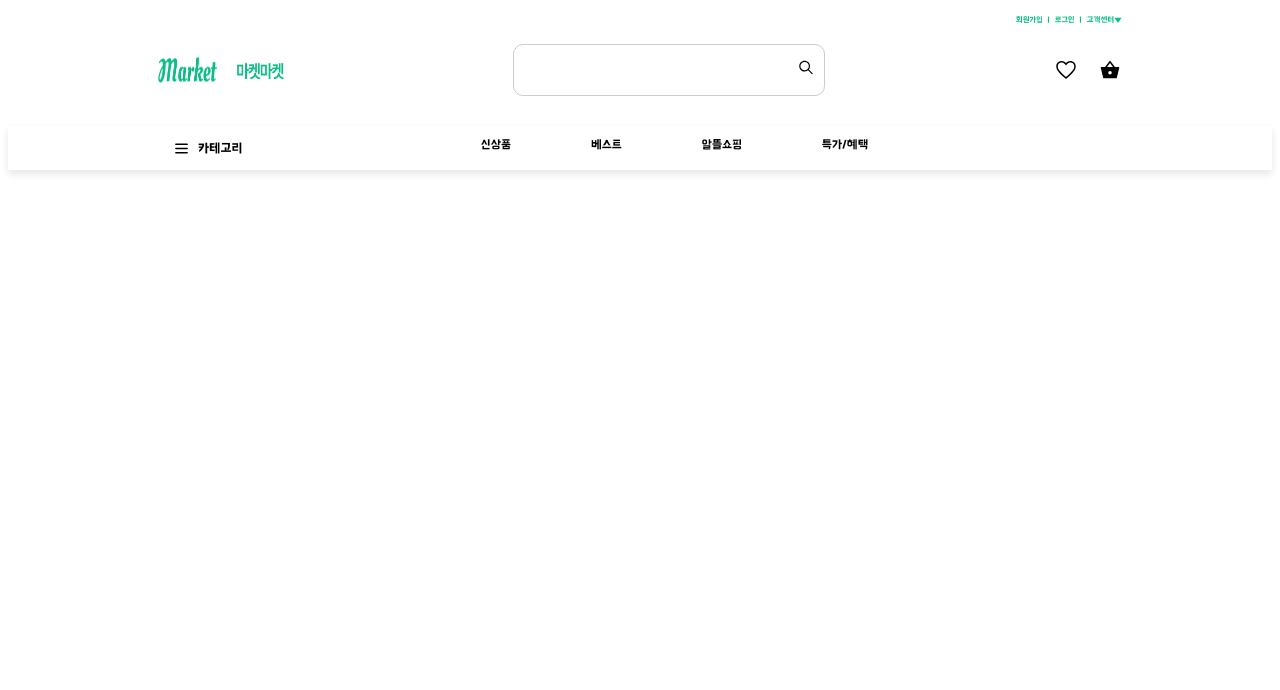
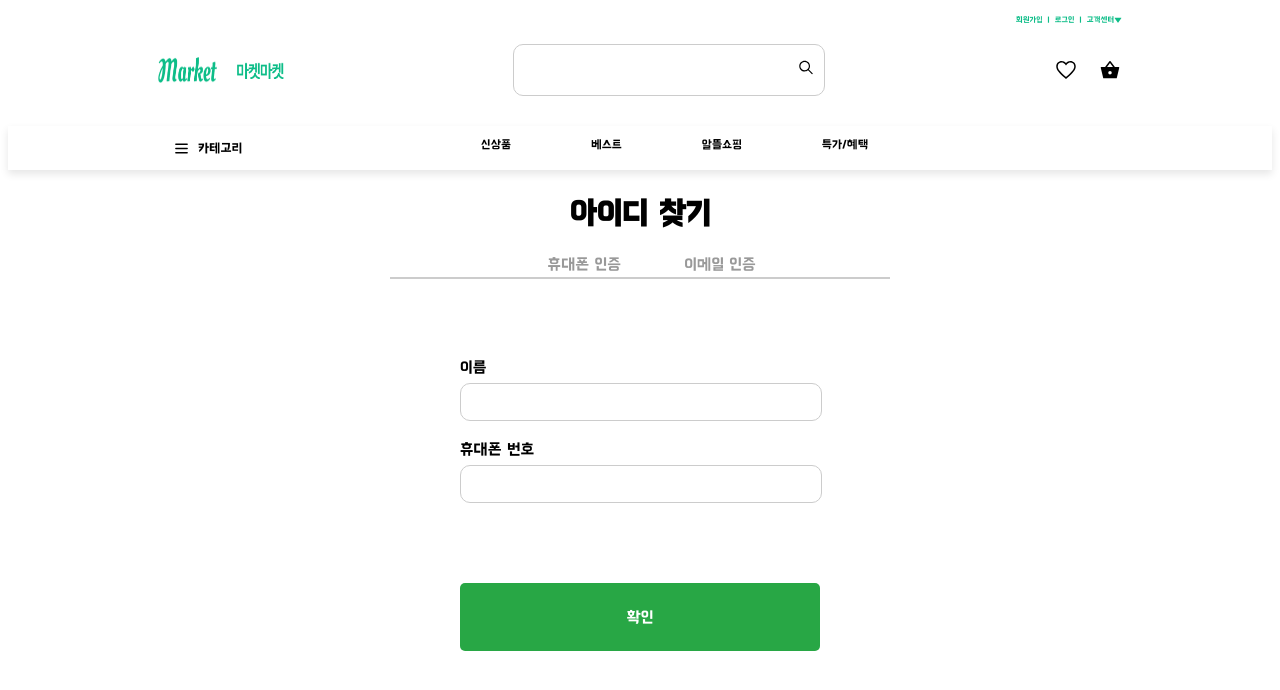
Before and after one commit to ecomerce-market/front, a Next.js app: page /findId in a window 1280 px wide. Shown: the top 690 px of the page. Built offline with nearby package versions, Linux system fonts and the light colour scheme.

Commit message:
[Feat] 아이디찾기 페이지 생성

```diff
--- a/src/app/findId/findId.module.scss
+++ b/src/app/findId/findId.module.scss
@@ -0,0 +1,57 @@
+.formWrapper {
+  h2 {
+    font-size: 32px;
+  }
+  display: flex;
+  flex-direction: column;
+  justify-items: start;
+  align-items: center;
+  width: 494px;
+  margin: 0 auto;
+
+  .tabBar {
+    width: 500px;
+    display: flex;
+    justify-content: center;
+    gap: 40px;
+    padding-bottom: 5px;
+    border-bottom: 2px solid var(--black-200);
+    .phone {
+      text-align: center;
+      width: 120px;
+      color: var(--black-400);
+      &:hover {
+        color: var(--main-color);
+      }
+      &:focus {
+        color: var(--main-color);
+      }
+      &:active {
+        color: var(--main-color);
+      }
+    }
+    .email {
+      color: var(--black-400);
+    }
+  }
+
+  .phoneWrapper {
+    width: 360px;
+    display: flex;
+    flex-direction: column;
+    gap: 20px;
+    padding: 80px 0;
+    label {
+      display: flex;
+      flex-direction: column;
+      gap: 8px;
+    }
+  }
+
+  .OneBtn {
+    &:disabled {
+      color: var(--black-200);
+      background: var(--white);
+    }
+  }
+}
--- a/src/app/findId/findId.tsx
+++ b/src/app/findId/findId.tsx
@@ -1,10 +1,80 @@
-import React from "react";
+"use client";
+
+import React, { useState } from "react";
 import styles from "./findId.module.scss";
 import cn from "classnames/bind";
+import TextInput from "@/components/input/textInput";
+import OneBtn from "@/components/btn/oneBtn";
 const cx = cn.bind(styles);
 
+type FindIdType = {
+  name: string;
+  phone: string;
+};
+
 const FindId = () => {
-  return <div></div>;
+  const [formState, setFormState] = useState<FindIdType>({
+    name: "",
+    phone: "",
+  });
+
+  //인풋값
+  const handleChange = (e: React.ChangeEvent<HTMLInputElement>) => {
+    setFormState({
+      ...formState,
+      [e.target.name]: e.target.value,
+    });
+  };
+
+  //새로고침 방지
+  const handleSubmit = (e: React.FormEvent<HTMLFormElement>) => {
+    e.preventDefault();
+    console.log(formState);
+  };
+
+  return (
+    <form className={cx("formWrapper")} onSubmit={handleSubmit}>
+      <h2>아이디 찾기</h2>
+      <div className={cx("tabBar")}>
+        <span className={cx("phone")}>휴대폰 인증</span>
+        <span className={cx("email")}>이메일 인증</span>
+      </div>
+      <div className={cx("phoneWrapper")}>
+        <label htmlFor="name">
+          이름
+          <TextInput
+            width="340"
+            name="name"
+            value={formState.name}
+            onChange={handleChange}
+          />
+        </label>
+
+        <label htmlFor="phone">
+          휴대폰 번호
+          <TextInput
+            width="340"
+            name="phone"
+            value={formState.phone}
+            onChange={handleChange}
+          />
+        </label>
+      </div>
+      <div
+        className={cx("btnWrapper", {
+          disabled: !formState.name || !formState.phone,
+        })}
+      >
+        <OneBtn
+          title={"확인"}
+          width={"360"}
+          disabled={!formState.name || !formState.phone}
+          type="submit"
+        />
+        {/* 밥먹고 disable 주고 tabbar 다듬기 */}
+      </div>
+    </form>
+  );
 };
 
 export default FindId;
```
